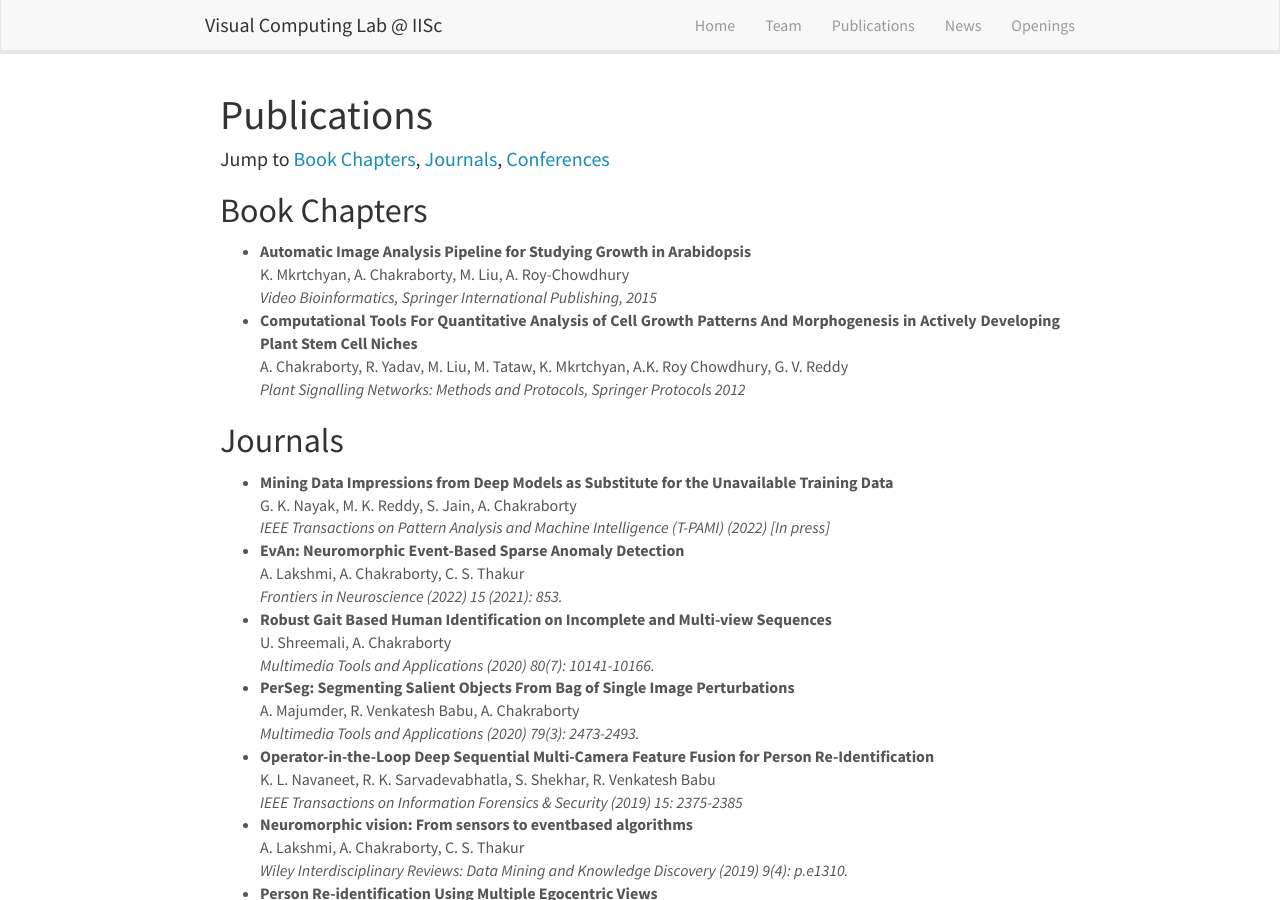
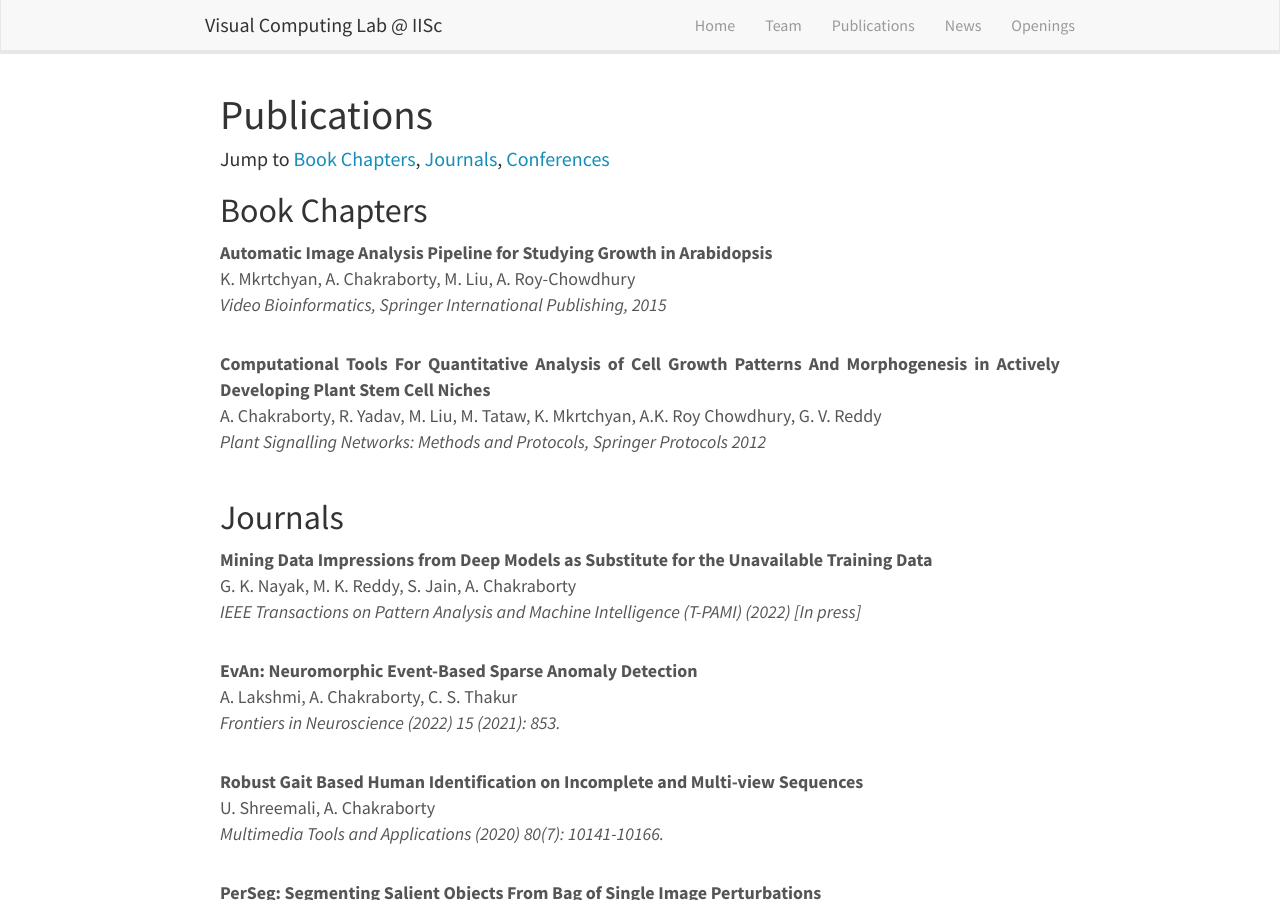
Before and after one commit to vcl-iisc/vclab-website, a Jekyll site: the page built from _pages/publications.md, in a window 1280 px wide and 900 px high. Built offline with Jekyll 4.4.1, drawn with Linux system fonts in a browser that asks for light colours; nearby versions of some CDN libraries.

Commit message:
Change in font size of publications, and gap added between two publications

```diff
--- a/_pages/publications.md
+++ b/_pages/publications.md
@@ -14,45 +14,58 @@ permalink: /publications/
 <summary>
 ## Book Chapters
 </summary>
-<ul>
+<!-- <ul> -->
+
 {% for article in site.data.publications %}
 {% if article.type=="Book Chapters" %}
-<li><b>{{ article.paper }}</b>
-<br>{{ article.author }}
-<br><i>{{ article.pub }}</i></li>
+<!-- <li> -->
+<b><font size='4'>{{ article.paper }}</font></b>
+<br><font size='4'>{{ article.author }}</font>
+<br><i><font size='4'>{{ article.pub }}</font></i>
+<!-- </li> -->
+<br><br>
+
 {% endif %}
 {% endfor %}
-</ul>
+
+<!-- </ul> -->
 </details>
 
 <details open>
 <summary>
 ## Journals
 </summary>
-<ul>
+<!-- <ul> -->
 {% for article in site.data.publications %}
 {% if article.type=="journal" %}
-<li><b>{{ article.paper }}</b>
-<br>{{ article.author }}
-<br><i>{{ article.pub }}</i></li>
+<!-- <li> -->
+
+<b><font size='4'>{{ article.paper }}</font></b>
+<br><font size='4'>{{ article.author }}</font>
+<br><i><font size='4'>{{ article.pub }}</font></i>
+<!-- </li> -->
+<br><br>
 {% endif %}
 {% endfor %}
-</ul>
+<!-- </ul> -->
 </details>
 
 <details open>
 <summary>
 ## Conferences
 </summary>
-<ul>
+<!-- <ul> -->
 {% for article in site.data.publications %}
 {% if article.type=="conference" %}
-<li><b>{{ article.paper }}</b>
-<br>{{ article.author }}
-<br><i>{{ article.pub }}</i></li>
+<!-- <li> -->
+<b><font size='4'>{{ article.paper }}</font></b>
+<br><font size='4'>{{ article.author }}</font>
+<br><i><font size='4'>{{ article.pub }}</font></i>
+<!-- </li> -->
+<br><br>
 {% endif %}
 {% endfor %}
-</ul>
+<!-- </ul> -->
 </details>
 
 
```
